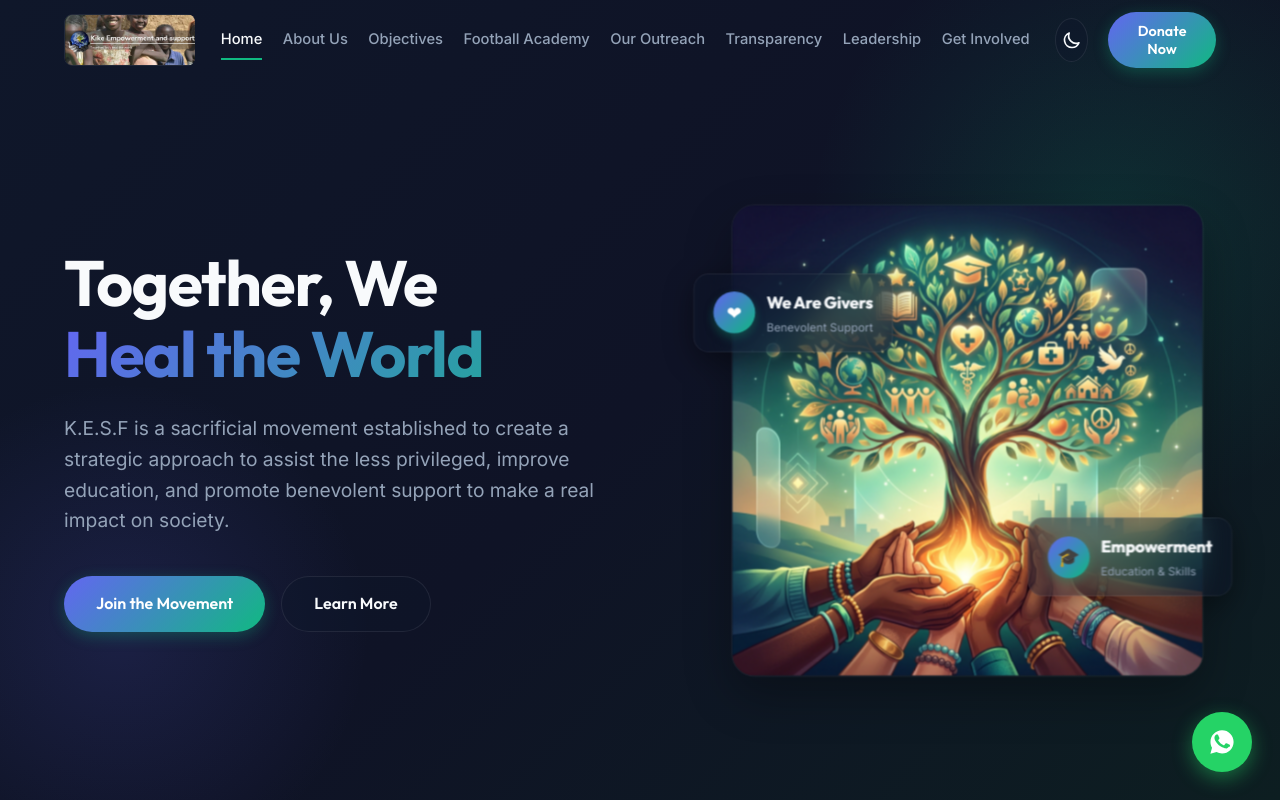
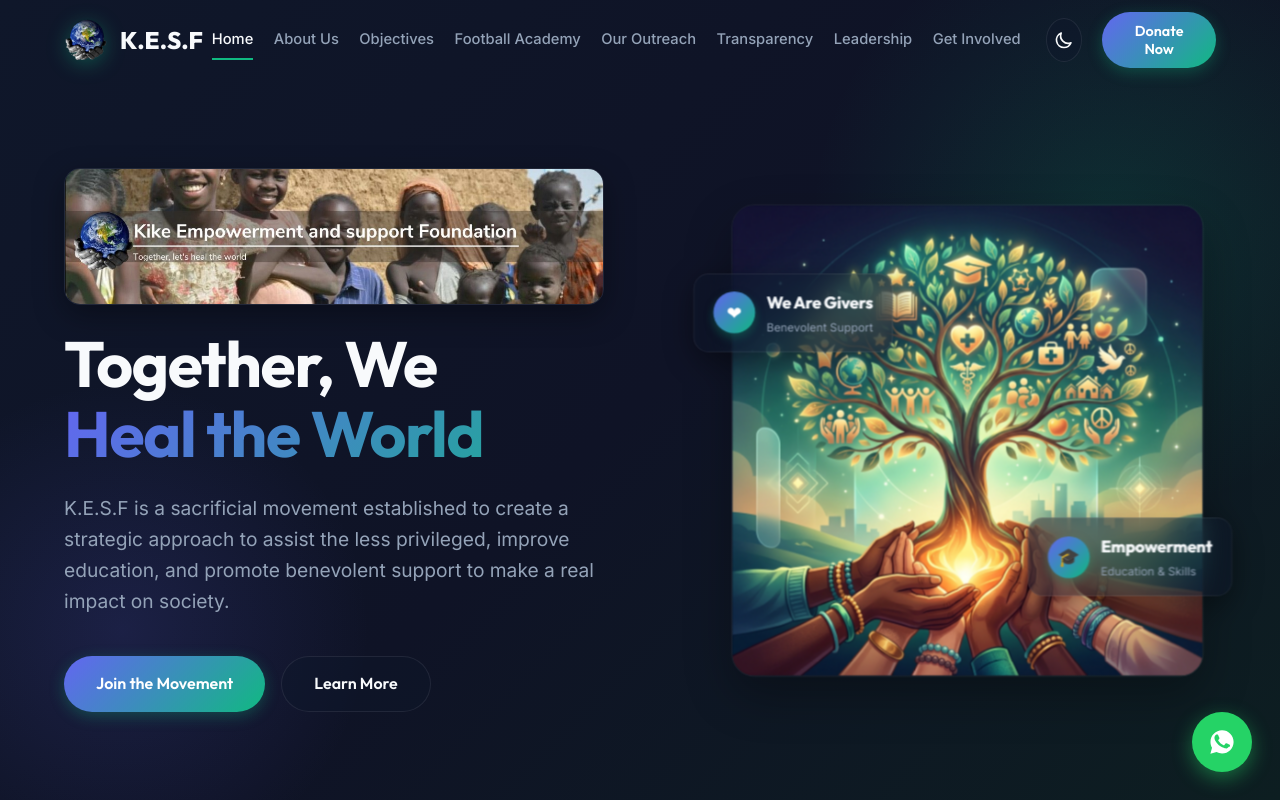
Before and after one commit to gsimeon/kesf, a website: page www/index.html in a window 1280 px wide. Shown: the top 800 px of the page. Drawn offline with nearby package versions, Linux system fonts and the light colour scheme.

Commit message:
feat: restore header globe logo and display official banner in hero section

```diff
--- a/www/index.html
+++ b/www/index.html
@@ -22,8 +22,9 @@
   <!-- Header / Navigation -->
   <header class="header" id="header">
     <div class="container nav-container">
-      <a href="#" class="logo logo-banner-wrap" aria-label="Kike Empowerment and Support Foundation">
-        <img src="assets/kesf-banner.jpg" alt="Kike Empowerment and support Foundation" class="logo-banner-img">
+      <a href="#" class="logo">
+        <img src="assets/logo-64.png" alt="K.E.S.F Logo" class="logo-img">
+        <span>K.E.S.F</span>
       </a>
 
       <nav class="nav-links" id="nav-links">
@@ -63,6 +64,9 @@
   <section class="hero" id="home">
     <div class="container hero-grid">
       <div class="hero-content">
+        <div class="hero-banner-wrap">
+          <img src="assets/kesf-banner.jpg" alt="Kike Empowerment and support Foundation - Together, let's heal the world" class="hero-banner-image">
+        </div>
         <h1 class="hero-title">
           <span>Together, We</span>
           <span class="text-gradient">Heal the World</span>
@@ -1053,8 +1057,9 @@
     <div class="container">
       <div class="footer-grid">
         <div class="footer-info">
-          <a href="#" class="logo logo-banner-wrap" aria-label="Kike Empowerment and Support Foundation">
-            <img src="assets/kesf-banner.jpg" alt="Kike Empowerment and support Foundation" class="logo-banner-img">
+          <a href="#" class="logo">
+            <img src="assets/logo-64.png" alt="K.E.S.F Logo" class="logo-img">
+            <span>K.E.S.F</span>
           </a>
           <p class="footer-tagline">
             We encourage, improve, and promote benevolence support, educational growth, social welfare, and economic development of everyone we cross paths with.
--- a/www/style.css
+++ b/www/style.css
@@ -482,6 +482,30 @@ img {
   animation: fadeUp 1s cubic-bezier(0.2, 0.8, 0.2, 1) forwards;
 }
 
+.hero-banner-wrap {
+  display: block;
+  max-width: 540px;
+  width: 100%;
+  margin-bottom: 24px;
+  border-radius: var(--radius-md);
+  overflow: hidden;
+  box-shadow: 0 10px 30px rgba(0, 0, 0, 0.35);
+  border: 1px solid var(--glass-border);
+  transition: transform var(--transition-normal), box-shadow var(--transition-normal);
+}
+
+.hero-banner-wrap:hover {
+  transform: translateY(-3px);
+  box-shadow: 0 16px 40px rgba(16, 185, 129, 0.25);
+}
+
+.hero-banner-image {
+  width: 100%;
+  height: auto;
+  display: block;
+  object-fit: cover;
+}
+
 .hero-tagline {
   display: inline-flex;
   align-items: center;
@@ -1150,6 +1174,11 @@ textarea.form-control {
 
   .hero-desc {
     margin: 0 auto 40px;
+  }
+
+  .hero-banner-wrap {
+    margin-left: auto;
+    margin-right: auto;
   }
 
   .hero-buttons {
```
